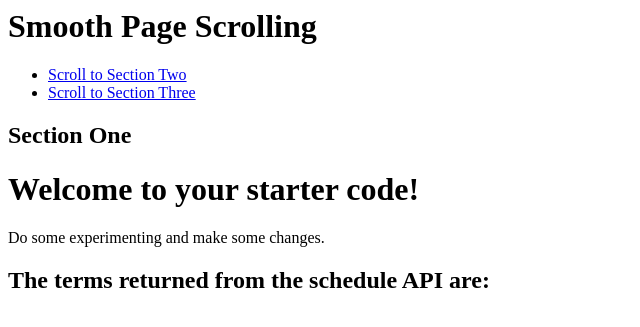
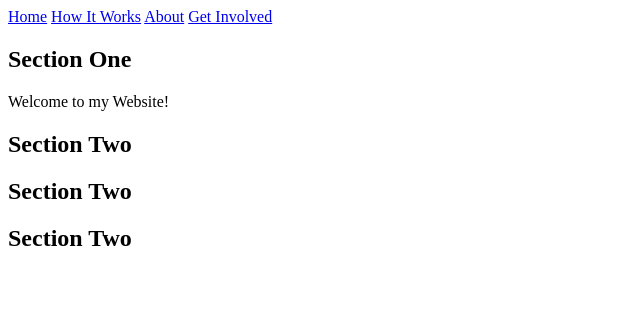
Before and after one commit to yyamamoto19/personalwebsite, a Flask app: template templates/index.html in a window 1280 px wide. Shown: the top 327 px of the page, without its empty margins (0-640 px from the left). Run offline with Flask 2, Linux system fonts and the light colour scheme; the template is opened without the code that fills it, so the values that code supplies are empty.

Commit message:
added stuff to

```diff
--- a/templates/base.html
+++ /dev/null
@@ -1,26 +0,0 @@
-<div id="page-wrap">
-
-  <h1 id="top">Smooth Page Scrolling</h1>
-
-  <ul>
-    <li><a href="#two">Scroll to Section Two</a></li>
-    <li><a href="#three">Scroll to Section Three</a></li>
-  </ul>
-
-  <h2 id="one">Section One</h2>
-
-<!doctype html>
-<html>
-  <head>
-    {% block head %}
-    <title>title for your pages</title>
-    {% endblock %}
-  </head>
-  <body>
-    <div id="content">{% block content %}{% endblock %}</div>
-    <div id="footer">
-      {% block footer %}
-      {% endblock %}
-    </div>
-  </body>
-</html>
--- a/templates/index.html
+++ b/templates/index.html
@@ -1,15 +1,37 @@
-{% extends "base.html" %}
+<!doctype html>
+<html>
+<title> base page </title>
 
-{% block content %}
+<a href="one"> Home</a>
+<a href="#two"> How It Works</a>
+<a href="#three"> About</a>
+<a href="#four"> Get Involved</a>
 
-<h1> Welcome to your starter code! </h1>
-Do some experimenting and make some changes.
+<h2 id="one">Section One</h2>
+<p1>Welcome to my Website! </p1>
 
-<div>
-    <h2>The terms returned from the schedule API are:</h2>
-    {% for term in terms %}
-        {{ term['TermDescr'] }}<br>
-    {% endfor %}
-</div>
+<h2 id="two">Section Two</h2>
 
-{% endblock %}
+
+<h2 id="three">Section Two</h2>
+
+<h2 id="four">Section Two</h2>
+
+
+
+</html>
+
+<script type="text/javascript">
+ $('a[href*="#"]:not([href="#"])').click(function() {
+  if (location.pathname.replace(/^\//, '') == this.pathname.replace(/^\//, '') && location.hostname == this.hostname) {
+    var target = $(this.hash);
+    target = target.length ? target : $('[name=' + this.hash.slice(1) + ']');
+    if (target.length) {
+      $('html, body').animate({
+        scrollTop: target.offset().top
+      }, 1000);
+      return false;
+    }
+  }
+});
+</script>
```
